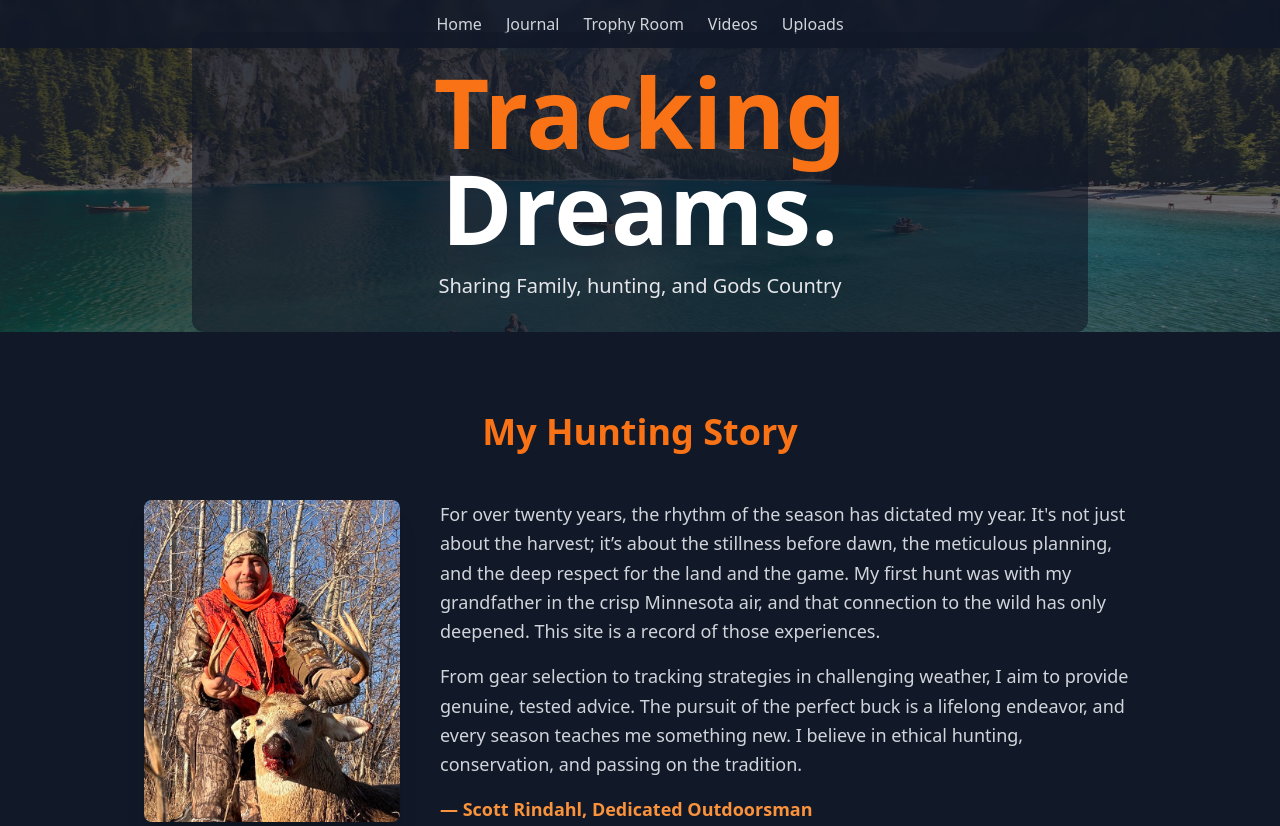
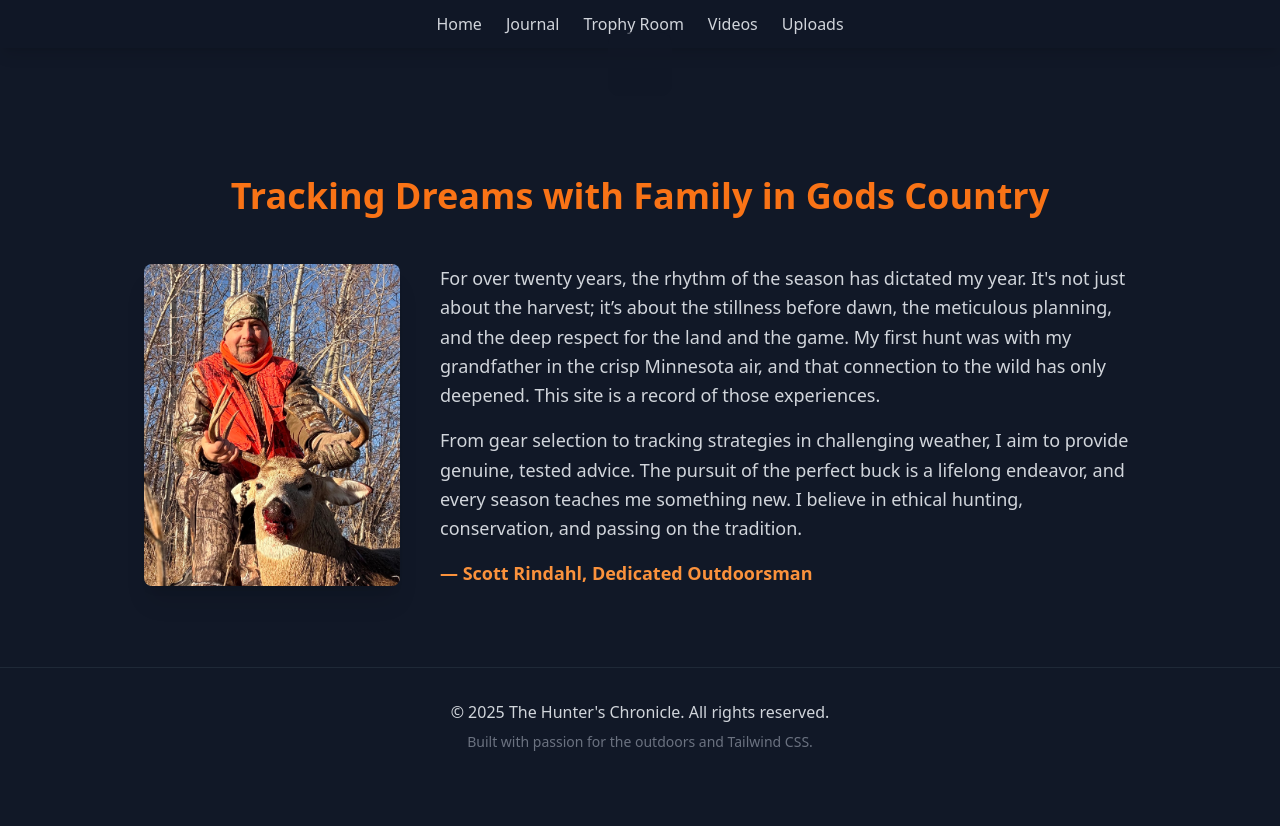
Before and after one commit to sdrindahl/shabbyshack, a plain HTML site: page index.html in a window 1280 px wide. Shown: the top 826 px of the page. After the commit the page ends 800 px from the top, so only its background shows below. Drawn offline with nearby package versions, Linux system fonts and the light colour scheme.

Commit message:
Updated the Home Page

```diff
--- a/index.html
+++ b/index.html
@@ -57,15 +57,7 @@
     </nav>
 
     <section id="hero" class="relative lg:pt-8 pb-20 lg:pb-0 flex items-start justify-center">
-        <div class="absolute inset-0 bg-cover bg-center opacity-40" style="background-image: url('images/hero/hero-bg.jpg')"></div>
-
         <div class="relative z-10 text-center p-8 bg-gray-900/60 rounded-xl max-w-4xl mx-4">
-            <h1 class="text-6xl md:text-8xl font-extrabold text-white leading-tight">
-                <span class="text-orange-500">Tracking</span> Dreams.
-            </h1>
-            <p class="mt-4 text-xl text-gray-200">
-                Sharing Family, hunting, and Gods Country
-            </p>
 
         </div>
     </section>
@@ -107,7 +99,7 @@
 
     <section id="story" class="py-20">
         <div class="container mx-auto px-4 max-w-5xl">
-            <h2 class="text-4xl font-bold text-center mb-12 text-orange-500">My Hunting Story</h2>
+            <h2 class="text-4xl font-bold text-center mb-12 text-orange-500">Tracking Dreams with Family in Gods Country</h2>
 
             <div class="md:flex items-start gap-10">
                 <div class="flex-shrink-0 mb-6 md:mb-0 w-full md:w-64">
```
